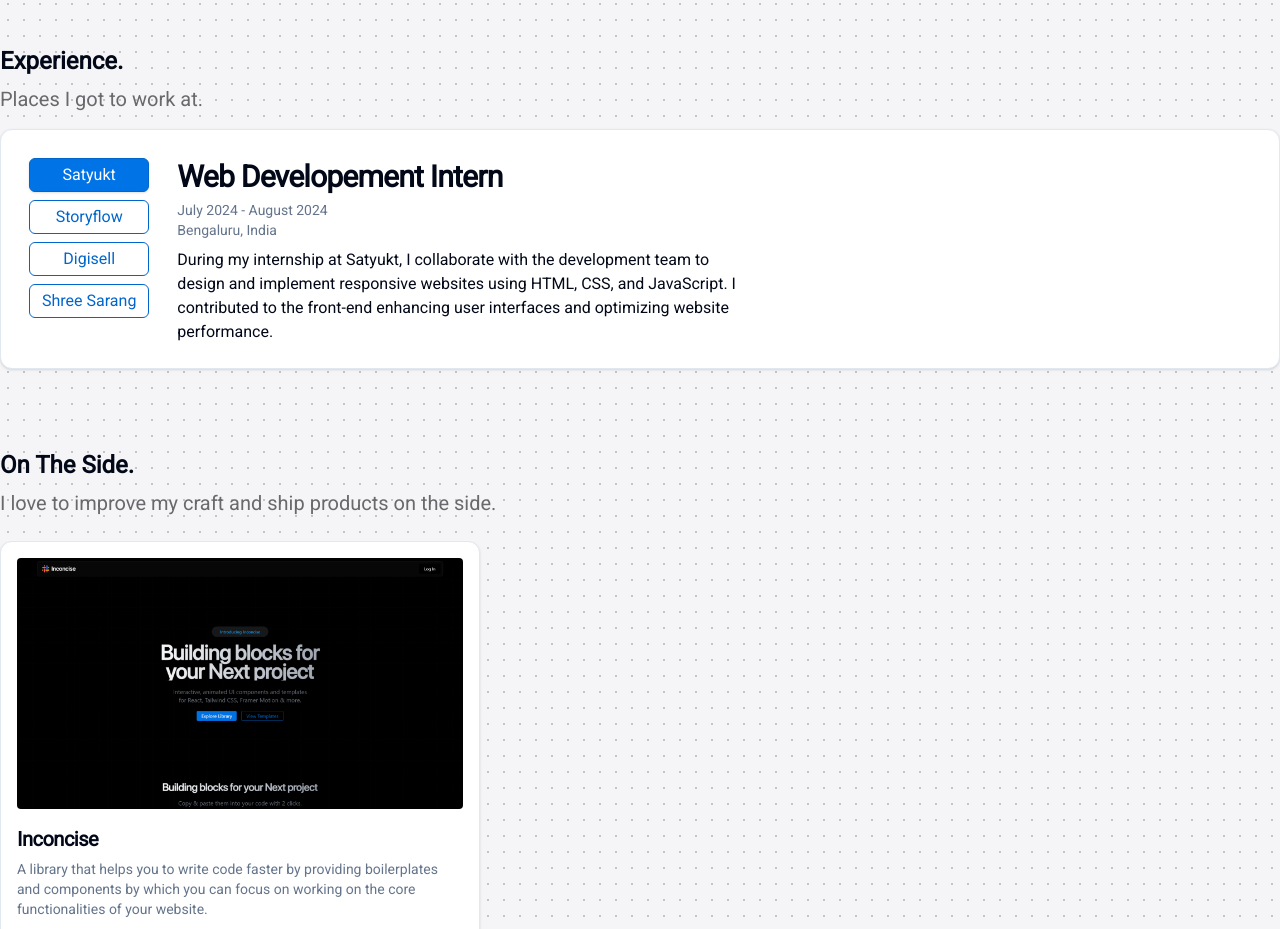
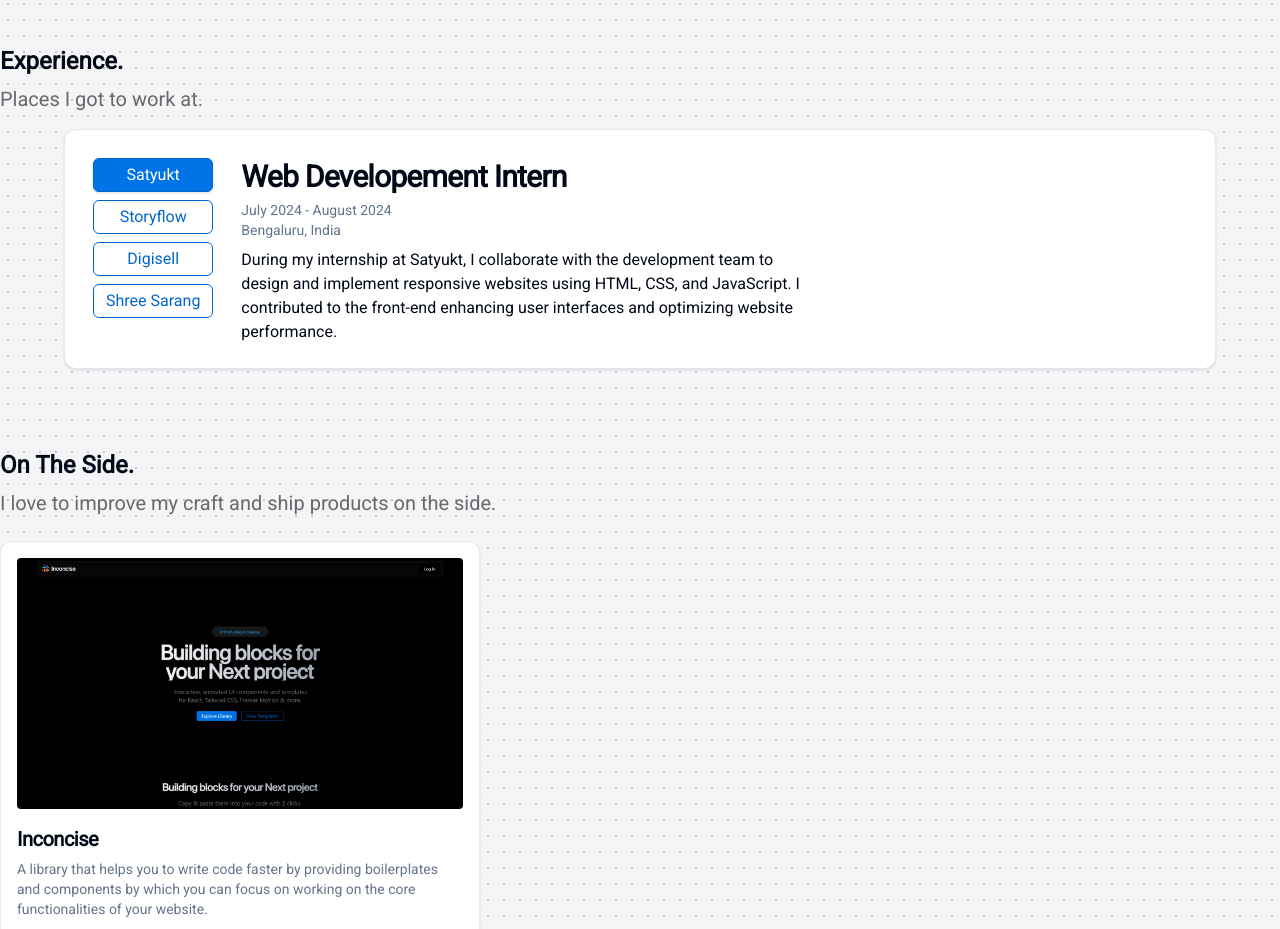
Before and after one commit to Ayusht0mar/portfolio-nextjs, a Next.js app: page / in a window 1280 px wide. Shown: the part 1380-2309 px from the top of the page. Built offline with nearby package versions, Linux system fonts and the light colour scheme.

Commit message:
Margin added

```diff
--- a/src/components/Experience.tsx
+++ b/src/components/Experience.tsx
@@ -15,7 +15,7 @@
                 label="Experience."
                 subLabel="Places I got to work at."
             />
-            <Card className="p-6 overflow-hidden">
+            <Card className="p-6 overflow-hidden mx-[5vw]">
                 <Tabs defaultValue="Satyukt" className="flex flex-col md:flex-row gap-6">
                     <TabsList className="no-scrollbar flex justify-start md:flex-col overflow-y-scroll md:overflow-y-clip">
                         <TabsTrigger value="Satyukt" className="bg-white w-full text-base">Satyukt</TabsTrigger>
```
